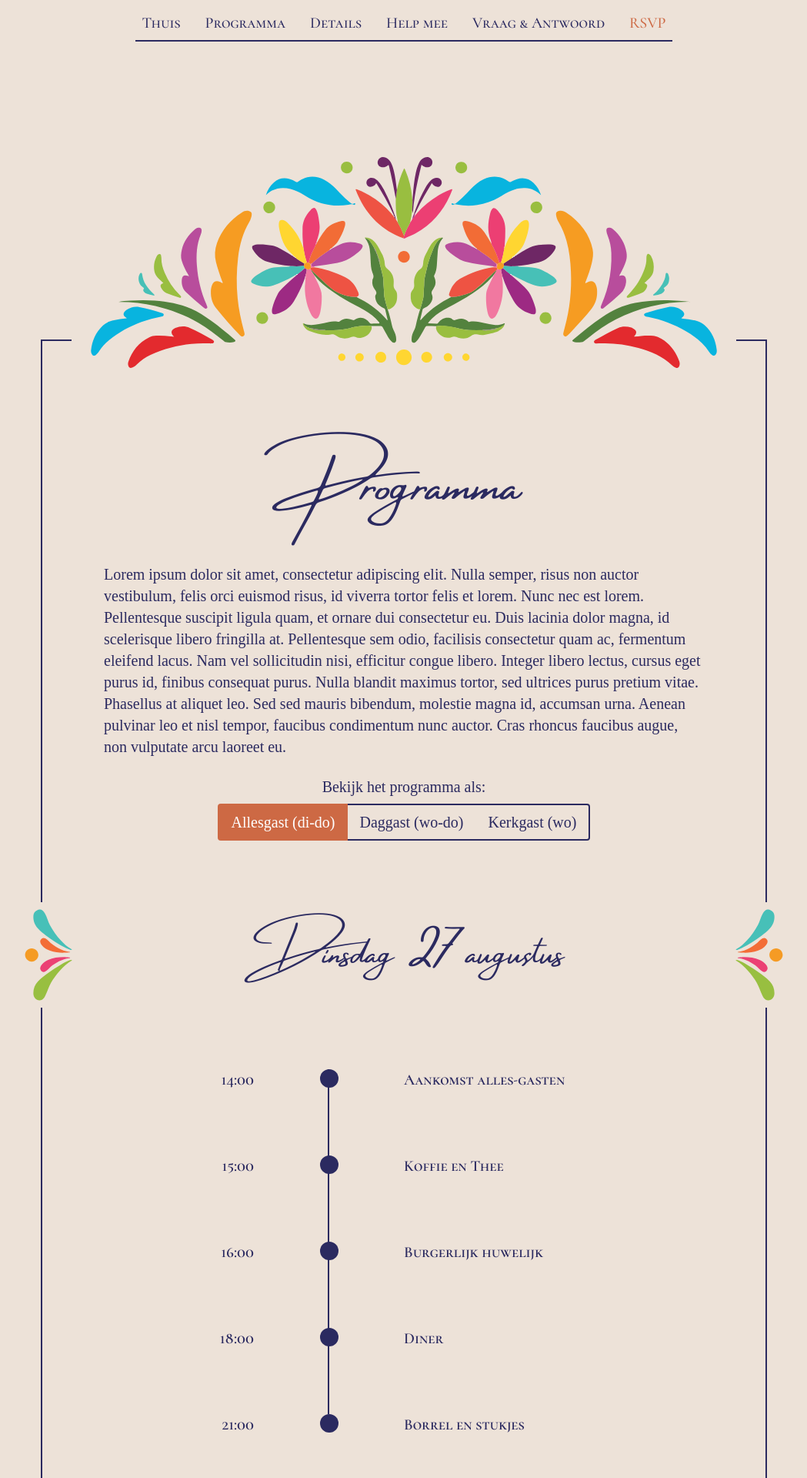
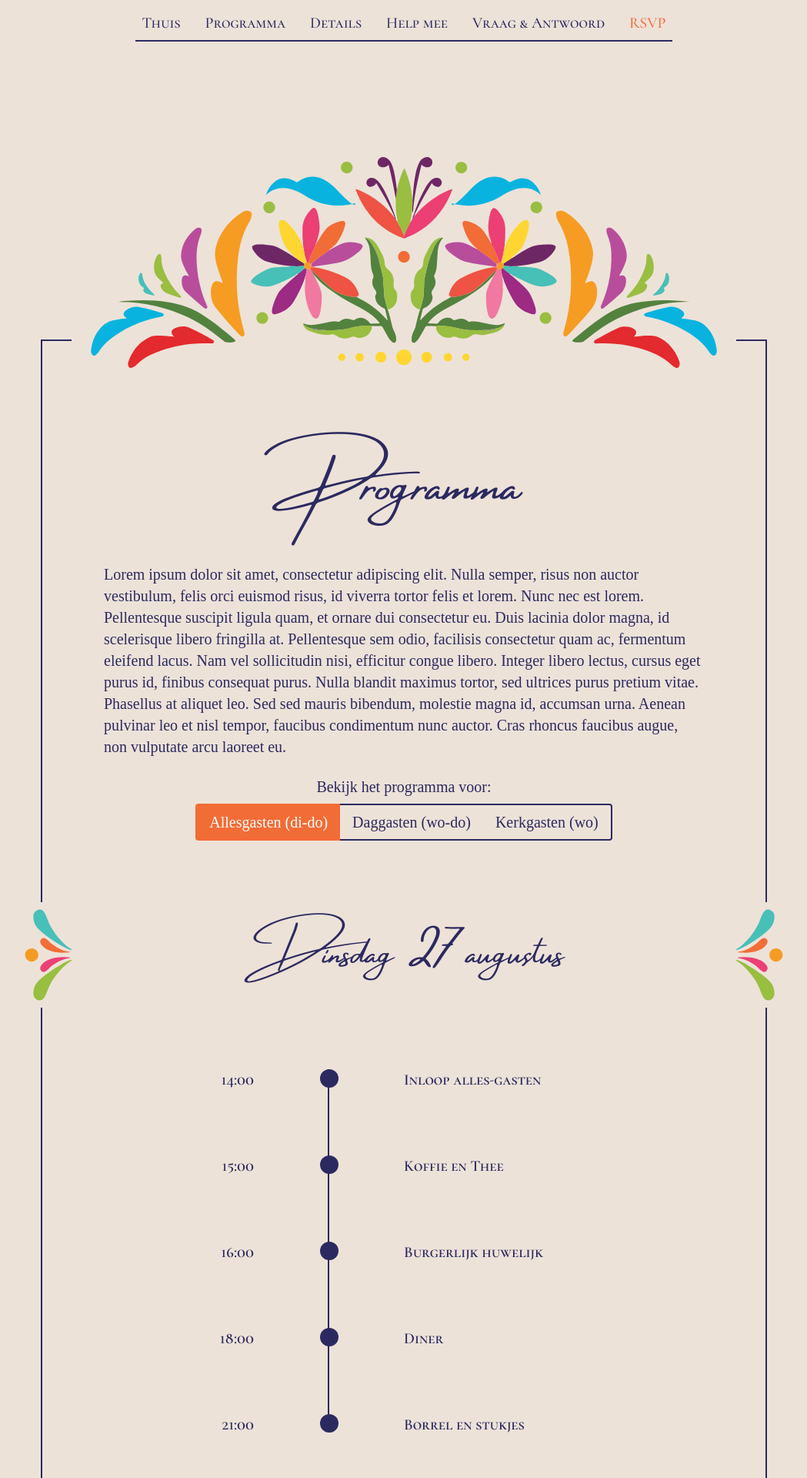
Before and after one commit to RubenSmit/bruiloftjeanineenruben.nl, a Jekyll site: the page built from programma.markdown, in a window 1280 px wide. Shown: the top 1920 px of the page at 77% size, without its empty margins (115-1164 px from the left). Built offline with Jekyll 4.4.1, drawn with Linux system fonts in a browser that asks for light colours; some web fonts are replaced; some of the changed text lies outside the part shown.

```diff
--- a/programma.markdown
+++ b/programma.markdown
@@ -13,16 +13,16 @@
 Phasellus at aliquet leo. Sed sed mauris bibendum, molestie magna id, accumsan urna. Aenean pulvinar leo et nisl tempor,
 faucibus condimentum nunc auctor. Cras rhoncus faucibus augue, non vulputate arcu laoreet eu.
 
-<div class="w-full mt-6 text-center">Bekijk het programma als:</div>
+<div class="w-full mt-6 text-center">Bekijk het programma voor:</div>
 <div class="w-full mt-2 flex justify-center">
-    <button class="py-2 px-4 border-t-2 border-b-2 border-l-2 rounded-l border-secondary bg-secondary text-white" data-timeline-button="alles" onclick="changeProgram('alles')">Allesgast (di-do)</button>
-    <button class="py-2 px-4 border-t-2 border-b-2 hover:bg-secondary hover:text-white hover:border-secondary border-primary" data-timeline-button="dag" onclick="changeProgram('dag')">Daggast (wo-do)</button>
-    <button class="py-2 px-4 border-t-2 border-b-2 border-r-2 rounded-r hover:bg-secondary hover:text-white hover:border-secondary border-primary" data-timeline-button="kerk" onclick="changeProgram('kerk')">Kerkgast (wo)</button>
+    <button class="py-2 px-4 border-t-2 border-b-2 border-l-2 rounded-l hover:bg-secondary hover:text-white hover:border-secondary border-secondary bg-secondary text-white" data-timeline-button="alles" onclick="changeProgram('alles')">Allesgasten (di-do)</button>
+    <button class="py-2 px-4 border-t-2 border-b-2 hover:bg-secondary hover:text-white hover:border-secondary border-primary" data-timeline-button="dag" onclick="changeProgram('dag')">Daggasten (wo-do)</button>
+    <button class="py-2 px-4 border-t-2 border-b-2 border-r-2 rounded-r hover:bg-secondary hover:text-white hover:border-secondary border-primary" data-timeline-button="kerk" onclick="changeProgram('kerk')">Kerkgasten (wo)</button>
 </div>
 
 {% include card_title.html title="Dinsdag 27 augustus" type="alles" %}
 {% capture dinsdag_items %}
-{% include timeline_item.html time="14:00" content="Aankomst alles-gasten" type="alles" %}
+{% include timeline_item.html time="14:00" content="Inloop alles-gasten" type="alles" %}
 {% include timeline_item.html time="15:00" content="Koffie en Thee" type="alles" %}
 {% include timeline_item.html time="16:00" content="Burgerlijk huwelijk" type="alles" %}
 {% include timeline_item.html time="18:00" content="Diner" type="alles" %}
@@ -40,7 +40,7 @@
 {% include timeline_item.html time="13:30" content="Inloop kerkgasten" type="kerk" %}
 {% include timeline_item.html time="14:00" content="Kerkdienst" type="kerk" %}
 {% include timeline_item.html time="16:00" content="Receptie" type="kerk" %}
-{% include timeline_item.html time="17:45" content="Vertrek kerkgasten" type="kerk" %}
+{% include timeline_item.html time="17:45" content="Uitzwaaien kerkgasten" type="kerk" %}
 {% include timeline_item.html time="18:00" content="Diner" type="dag" %}
 {% include timeline_item.html time="21:00" content="Feest" type="dag" %}
 {% endcapture %}
--- a/style/style.css
+++ b/style/style.css
@@ -20,23 +20,23 @@
 }
 
 .text-secondary {
-    color: #cd6944;
+    color: #f26c36;
 }
 
 .border-secondary {
-    border-color: #cd6944;
+    border-color: #f26c36;
 }
 
 .hover\:border-secondary:hover {
-    border-color: #cd6944;
+    border-color: #f26c36;
 }
 
 .bg-secondary {
-    background-color: #cd6944;
+    background-color: #f26c36;
 }
 
 .hover\:bg-secondary:hover {
-    background-color: #cd6944;
+    background-color: #f26c36;
 }
 
 @font-face {
@@ -88,8 +88,7 @@
 }
 
 a:hover {
-    font-weight: bold;
-    color: #cd6944;
+    color: #f26c36;
 }
 
 .timeline-deco:not(.hidden):nth-last-child(2) > .timeline-line {
```
Also changed, not shown: rsvp.markdown (+14 -8 lines), images/de_meest_sexy_man.jpg (added), images/suzanne_volk.jpg (added).
